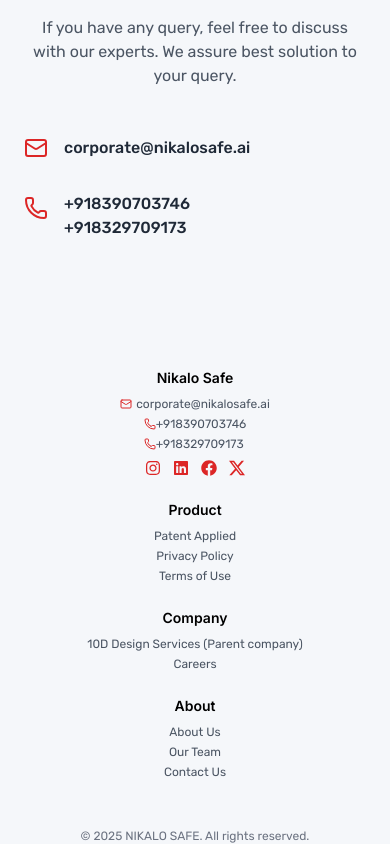
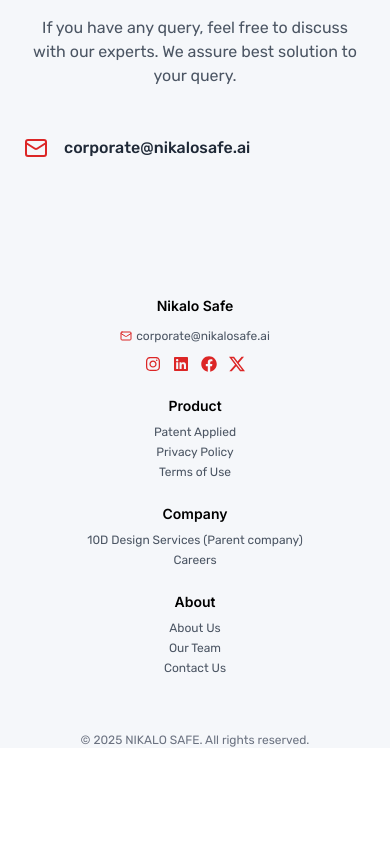
Before and after one commit to 10-Dimensions-Design-Services/nikalo-safe, a React (Create React App) app in the folder client/: page / in a window 390 px wide. Shown: the part 4736-5580 px from the top of the page. After the commit the page ends 5484 px from the top, so only its background shows below. Built offline with nearby package versions, Linux system fonts and the light colour scheme.

Commit message:
Phone numbers from contanct page, footer

```diff
--- a/client/src/components/Contact.jsx
+++ b/client/src/components/Contact.jsx
@@ -1,5 +1,5 @@
 import React, { useState, useEffect } from "react";
-import { Mail, Phone } from "lucide-react";
+import { Mail} from "lucide-react";
 
 const Contact = () => {
   const [isMobile, setIsMobile] = useState(false);
@@ -48,13 +48,14 @@ const Contact = () => {
           </div>
 
           {/* Phone */}
-          <div className="flex items-start gap-4">
+     {/*   <div className="flex items-start gap-4">
             <Phone className="text-red-600 w-6 h-6 mt-1" />
             <div className="text-gray-800 font-medium">
               <a href="tel:+918390703746" className="flex items-center hover:text-gray-900 transition-colors cursor-pointer"><p>+918390703746</p></a>
               <a href="tel:+918329709173" className="flex items-center hover:text-gray-900 transition-colors cursor-pointer"><p>+918329709173</p></a>
             </div>
           </div>
+    */}
         </div>
       </div>
     </section>
--- a/client/src/components/Footer.jsx
+++ b/client/src/components/Footer.jsx
@@ -1,7 +1,7 @@
 // src/components/Footer.js
 import React from "react";
 import { Link } from "react-router-dom";
-import { Mail, Phone } from "lucide-react";
+import { Mail } from "lucide-react";
 import { FaInstagram, FaLinkedin, FaFacebook } from "react-icons/fa";
 import { SiX } from "react-icons/si";
 
@@ -9,12 +9,12 @@ const Footer = () => {
 const isMobile = /Mobi|Android/i.test(navigator.userAgent);
   return (
     <footer className="bg-white flex flex-col items-center justify-center">
-      <div className="w-full px-4 max-w-screen-xl mx-auto">
-        <div className="grid grid-cols-1 sm:grid-cols-2 lg:grid-cols-4 gap-x-6 gap-y-6 md:gap-y-12 text-sm w-full py-8">
+      <div className="w-full px-6 sm:px-8 lg:px-16 max-w-screen-xl mx-auto">
+        <div className="grid grid-cols-1 sm:grid-cols-2 lg:grid-cols-4 gap-x-6 gap-y-6 md:gap-y-12 text-sm w-full py-10 md:py-12">
 
           {/* Column 1 - Company Info */}
           <div className="flex flex-col items-center sm:items-start text-center sm:text-left">
-            <h3 className="text-sm md:text-lg font-semibold mb-2 md:mb-4">Nikalo Safe</h3>
+            <h3 className="text-sm md:text-lg font-semibold mb-3 md:mb-4">Nikalo Safe</h3>
                       {/* Email clickable */}
             <a
               href={
@@ -24,13 +24,13 @@ const isMobile = /Mobi|Android/i.test(navigator.userAgent);
               }
               target={isMobile ? "_self" : "_blank"}
               rel="noopener noreferrer"
-              className="text-gray-600 flex items-center gap-1 md:gap-2 text-xs md:text-sm mb-1 md:mb-2 hover:text-gray-900 transition-colors"
+              className="text-gray-600 flex items-center gap-1 md:gap-2 text-xs md:text-sm mb-3 md:mb-4 hover:text-gray-900 transition-colors"
             >
               <Mail className="w-3 h-3 md:w-4 md:h-4 text-red-600" />
               corporate@nikalosafe.ai
             </a>
 
-            <div className="flex flex-col gap-1 md:gap-2 text-gray-600 text-xs md:text-sm mb-2 md:mb-4">
+           {/* <div className="flex flex-col gap-1 md:gap-2 text-gray-600 text-xs md:text-sm mb-2 md:mb-4">
               <span className="flex items-center hover:text-gray-900 transition-colors cursor-pointer">
               <a
                   href="tel:+918390703746"
@@ -47,7 +47,7 @@ const isMobile = /Mobi|Android/i.test(navigator.userAgent);
                     <Phone className="w-3 h-3 md:w-4 md:h-4 text-red-600" /> +918329709173
                 </a>
               </span>
-            </div>
+            </div> */}
             <div className="flex gap-3 md:gap-4 justify-center sm:justify-start text-red-600">
               <a href={isMobile ? "mailto:corporate@nikalosafe.ai" : "https://mail.google.com/mail/?view=cm&fs=1&to=corporate@nikalosafe.ai"} target="_blank" rel="noopener noreferrer"><FaInstagram className="w-4 h-4 md:w-5 md:h-5 hover:text-gray-900" /></a>
               <a href={isMobile ? "mailto:corporate@nikalosafe.ai" : "https://mail.google.com/mail/?view=cm&fs=1&to=corporate@nikalosafe.ai"} target="_blank" rel="noopener noreferrer"><FaLinkedin className="w-4 h-4 md:w-5 md:h-5 hover:text-gray-900" /></a>
```
